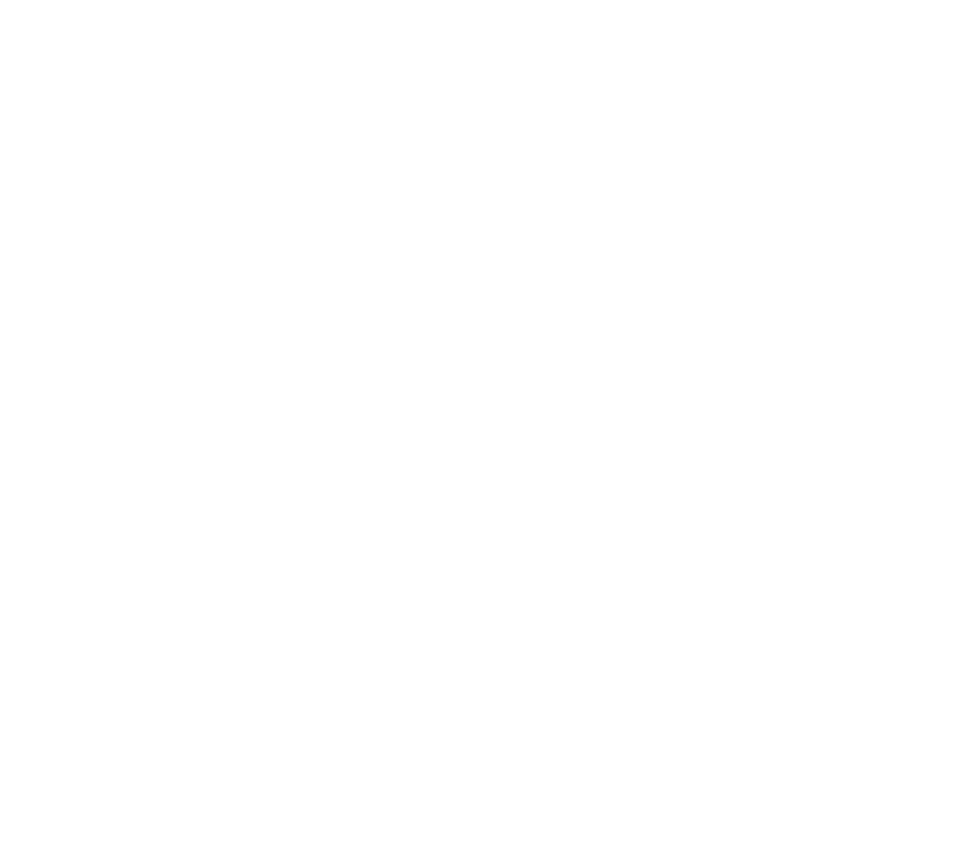
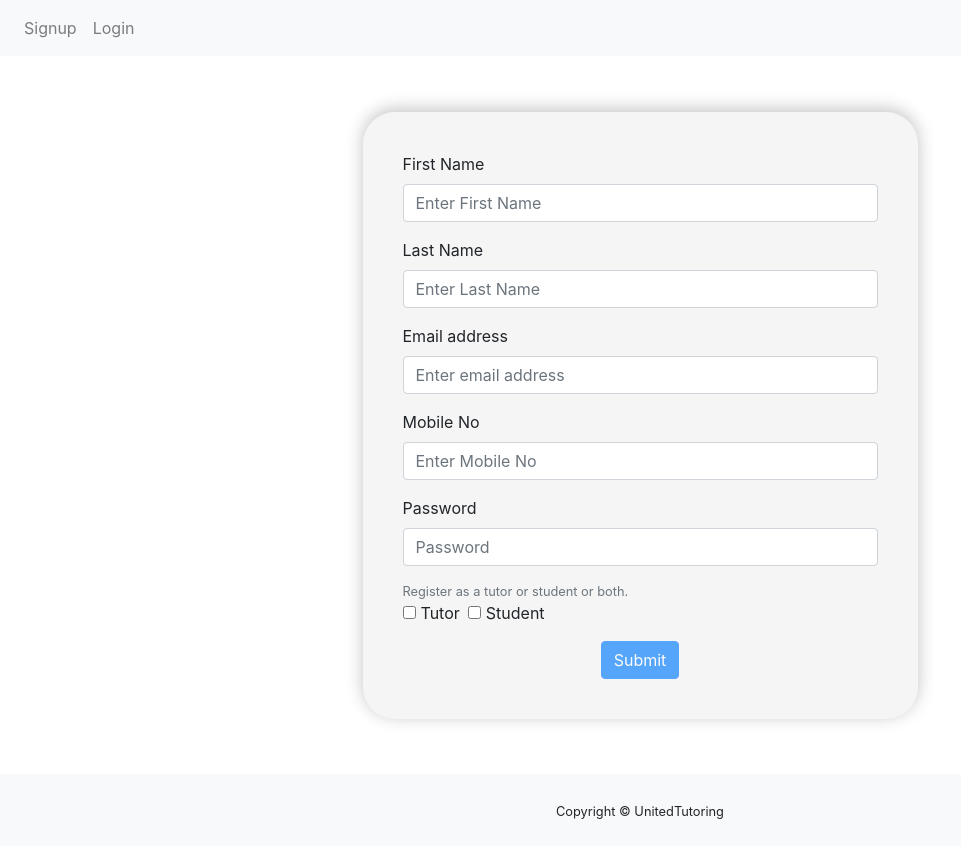
Before and after one commit to VivekkumarRPatel/United-Tutoring, a React (Create React App) app in the folder client/: page / in a window 1280 px wide. Shown: the whole page, without its empty margins (0-961 px from the left). Before the commit the page ends 800 px from the top, so only its background shows below. Built offline with nearby package versions, Linux system fonts and the light colour scheme.

Commit message:
UI signup

```diff
--- a/client/package.json
+++ b/client/package.json
@@ -6,10 +6,13 @@
     "@testing-library/jest-dom": "^5.16.4",
     "@testing-library/react": "^13.3.0",
     "@testing-library/user-event": "^13.5.0",
+    "formik": "^2.2.9",
     "react": "^18.2.0",
     "react-dom": "^18.2.0",
+    "react-router-dom": "^6.3.0",
     "react-scripts": "5.0.1",
-    "web-vitals": "^2.1.4"
+    "web-vitals": "^2.1.4",
+    "yup": "^0.32.11"
   },
   "scripts": {
     "start": "react-scripts start",
--- a/client/public/index.html
+++ b/client/public/index.html
@@ -10,6 +10,10 @@
       content="Web site created using create-react-app"
     />
     <link rel="apple-touch-icon" href="%PUBLIC_URL%/logo192.png" />
+    <link rel="stylesheet" href="https://cdn.jsdelivr.net/npm/bootstrap@4.0.0/dist/css/bootstrap.min.css" integrity="sha384-Gn5384xqQ1aoWXA+058RXPxPg6fy4IWvTNh0E263XmFcJlSAwiGgFAW/dAiS6JXm" crossorigin="anonymous">
+    <script src="https://code.jquery.com/jquery-3.2.1.slim.min.js" integrity="sha384-KJ3o2DKtIkvYIK3UENzmM7KCkRr/rE9/Qpg6aAZGJwFDMVNA/GpGFF93hXpG5KkN" crossorigin="anonymous"></script>
+<script src="https://cdn.jsdelivr.net/npm/popper.js@1.12.9/dist/umd/popper.min.js" integrity="sha384-ApNbgh9B+Y1QKtv3Rn7W3mgPxhU9K/ScQsAP7hUibX39j7fakFPskvXusvfa0b4Q" crossorigin="anonymous"></script>
+<script src="https://cdn.jsdelivr.net/npm/bootstrap@4.0.0/dist/js/bootstrap.min.js" integrity="sha384-JZR6Spejh4U02d8jOt6vLEHfe/JQGiRRSQQxSfFWpi1MquVdAyjUar5+76PVCmYl" crossorigin="anonymous"></script>
     <!--
       manifest.json provides metadata used when your web app is installed on a
       user's mobile device or desktop. See https://developers.google.com/web/fundamentals/web-app-manifest/
--- a/client/src/App.js
+++ b/client/src/App.js
@@ -1,23 +1,25 @@
 import logo from './logo.svg';
 import './App.css';
+import Header from './components/Header/Header';
+import Signup from './components/usermanagement/Signup/Signup';
+import Signin from './components/usermanagement/Signin/Signin';
+import { BrowserRouter, Route, Routes } from "react-router-dom";
+import Footer from './components/Footer/Footer';
 
 function App() {
   return (
     <div>
-      {/* <header className="App-header">
-        <img src={logo} className="App-logo" alt="logo" />
-        <p>
-          Edit <code>src/App.js</code> and save to reload.
-        </p>
-        <a
-          className="App-link"
-          href="https://reactjs.org"
-          target="_blank"
-          rel="noopener noreferrer"
-        >
-          Learn React
-        </a>
-      </header> */}
+      <BrowserRouter>
+        <Header />
+        <div className="container">
+          <Routes>
+            <Route path="/" element={<Signup />}></Route>
+            <Route path="/signup" element={<Signup />}></Route>
+            <Route path="/signin" element={<Signin />}></Route>
+          </Routes>
+        </div>
+        <Footer/>
+      </BrowserRouter>
 
     </div>
   );
--- a/client/src/components/Footer/Footer.js
+++ b/client/src/components/Footer/Footer.js
@@ -1,4 +1,13 @@
 const Footer=()=>{
+
+return (
+    <footer class="py-4 bg-light">
+    <div class="container text-center ">
+      <small>Copyright &copy; UnitedTutoring</small>
+
+    </div>
+  </footer>
+);
 
 
 }
--- a/client/src/components/Header/Header.js
+++ b/client/src/components/Header/Header.js
@@ -1,4 +1,37 @@
-const Header=()=>{
+const Header = () => {
+  return (
+    /**
+     * This code is refered from
+     * https://getbootstrap.com/docs/4.0/getting-started/introduction/
+     */
+    <nav class="navbar navbar-expand-lg navbar-light bg-light sticky-top">
+      <button
+        class="navbar-toggler"
+        type="button"
+        data-toggle="collapse"
+        data-target="#headermenu"
+        aria-controls="navbarText"
+        aria-expanded="false"
+        aria-label="Toggle navigation"
+      >
+        <span class="navbar-toggler-icon"></span>
+      </button>
+      <div class="collapse navbar-collapse" id="headermenu">
+        <ul class="navbar-nav">
+          <li class="nav-item">
+            <a class="nav-link" href="#">
+              Signup
+            </a>
+          </li>
+          <li class="nav-item">
+            <a class="nav-link" href="#">
+              Login
+            </a>
+          </li>
+        </ul>
+      </div>
+    </nav>
+  );
+};
 
-
-}
+export default Header;
--- /dev/null
+++ b/client/src/components/usermanagement/Signin/Signin.js
@@ -0,0 +1,7 @@
+const Signin=()=>{
+
+
+
+}
+
+    export default Signin;
--- /dev/null
+++ b/client/src/components/usermanagement/Signup/Signup.css
@@ -0,0 +1,14 @@
+.signup-container {
+    margin: 5% auto;
+    background-color: whitesmoke;
+    align-items: center;
+    padding: 2.5rem;
+    border-radius: 2rem;
+    box-shadow: rgb(0 0 0 / 24%) 0px -3px 17px;
+    justify-content: center;
+    width: 50%;
+}
+
+.error{
+    color:red;
+}
--- /dev/null
+++ b/client/src/components/usermanagement/Signup/Signup.js
@@ -0,0 +1,177 @@
+import "./Signup.css";
+import { Formik, Form } from "formik";
+import * as Yup from "yup";
+
+const Signup = () => {
+  const onsubmit = (values) => {
+    console.log(values);
+  };
+
+  return (
+    <Formik
+      initialValues={initialValues}
+      validationSchema={validator}
+      onSubmit={onsubmit}
+    >
+      {(formik) => {
+        const {
+          values,
+          errors,
+          touched,
+          isValid,
+          dirty,
+          handleChange,
+          handleSubmit,
+          handleBlur,
+        } = formik;
+
+        return (
+            /**
+             * This code is refered from
+             * https://getbootstrap.com/docs/4.1/components/forms/
+             * https://getbootstrap.com/docs/4.6/components/forms/#server-side
+             *
+             */
+          <div class="signup-container">
+            <Form>
+              <div class="form-group ">
+                <label>First Name</label>
+                <input
+                  type="text"
+                  class="form-control"
+                  placeholder="Enter First Name"
+                  name="firstname"
+                  onChange={handleChange}
+                  onBlur={handleBlur}
+                  value={values.firstname}
+                />
+                {errors.firstname && touched.firstname ? (
+                  <small class="error">{errors.firstname}</small>
+                ) : null}
+              </div>
+              <div class="form-group ">
+                <label>Last Name</label>
+                <input
+                  type="text"
+                  class="form-control"
+                  placeholder="Enter Last Name"
+                  name="lastname"
+                  onChange={handleChange}
+                  onBlur={handleBlur}
+                  value={values.lastname}
+                />
+                {errors.lastname && touched.lastname ? (
+                  <small class="error">{errors.lastname}</small>
+                ) : null}
+              </div>
+              <div class="form-group ">
+                <label for="exampleInputEmail1">Email address</label>
+                <input
+                  type="email"
+                  class="form-control"
+                  name="email"
+                  placeholder="Enter email address"
+                  onChange={handleChange}
+                  onBlur={handleBlur}
+                  value={values.email}
+                />
+                {errors.email && touched.email ? (
+                  <small class="error">{errors.email}</small>
+                ) : null}
+              </div>
+              <div class="form-group ">
+                <label>Mobile No</label>
+                <input
+                  type="number"
+                  class="form-control"
+                  placeholder="Enter Mobile No"
+                  name="mobileno"
+                  onChange={handleChange}
+                  onBlur={handleBlur}
+                  value={values.mobileno}
+                />
+                {errors.mobileno && touched.mobileno ? (
+                  <small class="error">{errors.mobileno}</small>
+                ) : null}
+              </div>
+              <div class="form-group">
+                <label for="exampleInputPassword1">Password</label>
+                <input
+                  type="password"
+                  class="form-control"
+                  placeholder="Password"
+                  name="password"
+                  onChange={handleChange}
+                  onBlur={handleBlur}
+                  value={values.password}
+                />
+                {errors.password && touched.password ? (
+                  <small class="error">{errors.password}</small>
+                ) : null}
+              </div>
+              <small  class="form-text text-muted">Register as a tutor or student or both.</small>
+              <div class="form-group form-check form-check-inline">
+                <input
+                  class="form-check-input"
+                  type="checkbox"
+                  value="option1"
+                />
+                <label class="form-check-label" for="inlineCheckbox1">
+                  Tutor
+                </label>
+                <input
+                  class="form-check-input ml-2"
+                  type="checkbox"
+                  value="option1"
+                />
+                <label class="form-check-label" for="inlineCheckbox1">
+                  Student
+                </label>
+              </div>
+              <center>
+                <button
+                  type="submit"
+                  class="btn btn-primary"
+                  disabled={!(dirty && isValid)}
+                >
+                  Submit
+                </button>
+              </center>
+            </Form>
+          </div>
+        );
+      }}
+    </Formik>
+  );
+};
+
+const validator = Yup.object().shape({
+  firstname: Yup.string().required("First name is required"),
+
+  lastname: Yup.string().required("Last name is required"),
+
+  mobileno: Yup.number().required("Mobile no is required"),
+
+  password: Yup.string()
+    .required("Password is required")
+    .min(8, "Password length should be 8 chars minimum")
+    .max(12, "Password length is 12 chars maximum")
+    .matches(
+      /^(?=.*\d)(?=.+[&!$%@?#])[A-Za-z\d!*$%@?&#]{8,12}$/,
+      "Password should contains at least one number and special character"
+    ),
+
+  email: Yup.string()
+    .required("Email is required")
+    .email("Invalid Email Address"),
+});
+
+const initialValues = {
+  firstname: "",
+  lastname: "",
+  email: "",
+  mobileno: "",
+  password: "",
+};
+
+export default Signup;
```
Also changed, not shown: client/src/components/usermanagement/Signin/Signin.css (added), 1 other file (tests, documents, lock files or other folders).
